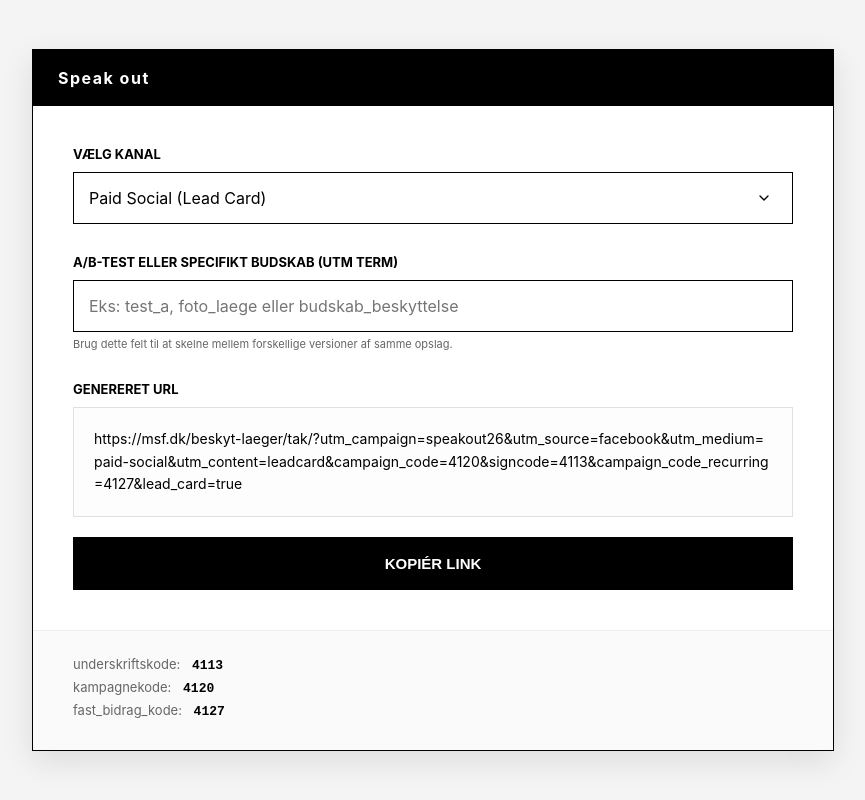
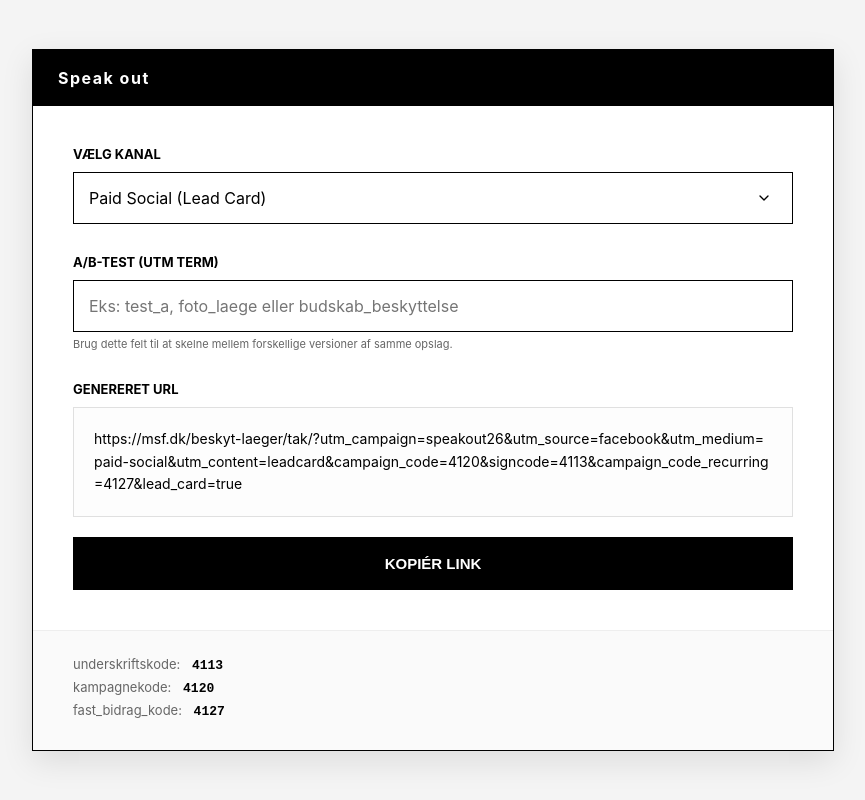
Before and after one commit to kampagnetools/so-26, a plain HTML site: page index.html in a window 1280 px wide. Shown: the whole page, without its empty margins (207-1072 px from the left). Drawn offline with Linux system fonts and the light colour scheme.

Commit message:
Update label for A/B-test input field

```diff
--- a/index.html
+++ b/index.html
@@ -30,7 +30,7 @@
             </div>
 
             <div class="input-section">
-                <label>A/B-test eller specifikt budskab (UTM Term)</label>
+                <label>A/B-test (UTM Term)</label>
                 <input type="text" id="utm_term" placeholder="Eks: test_a, foto_laege eller budskab_beskyttelse" oninput="generateLink()">
                 <small style="display:block; margin-top:5px; color:#666; font-size:11px;">
                     Brug dette felt til at skelne mellem forskellige versioner af samme opslag.
```
